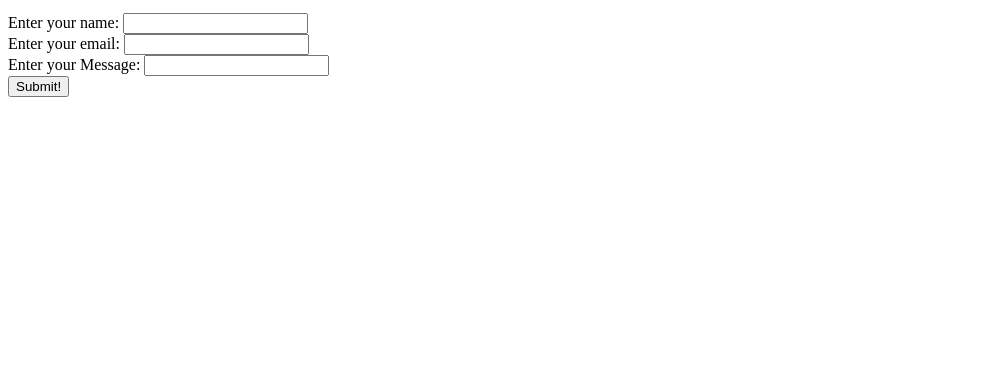
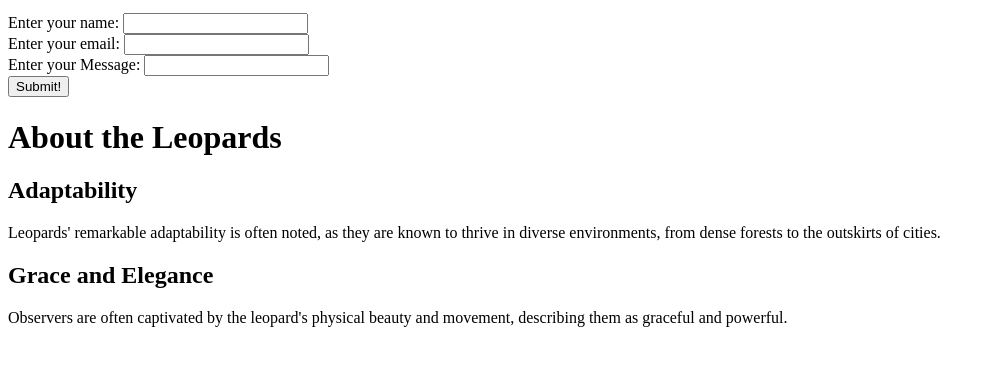
Before and after one commit to gollamudisindhura1/website-project, a plain HTML site: page index.html in a window 1280 px wide. Shown: the part 225-590 px from the top of the page, without its empty margins (0-995 px from the left). Drawn offline with Linux system fonts and the light colour scheme.

```diff
--- a/index.html
+++ b/index.html
@@ -38,5 +38,20 @@
     <input type="submit" value="Submit!" />
   </div>
 </form>
+<h1>About the Leopards</h1>
+<section>
+  <h2>Adaptability</h2>
+  <p>
+    Leopards' remarkable adaptability is often noted, as they are known to thrive in diverse environments, from dense forests to the outskirts of cities.
+  </p>
+</section>
+
+<section>
+  <h2>Grace and Elegance</h2>
+  <p>
+    Observers are often captivated by the leopard's physical beauty and movement, describing them as graceful and powerful.
+  </p>
+</section>
+
   </body>
 </html>
```
